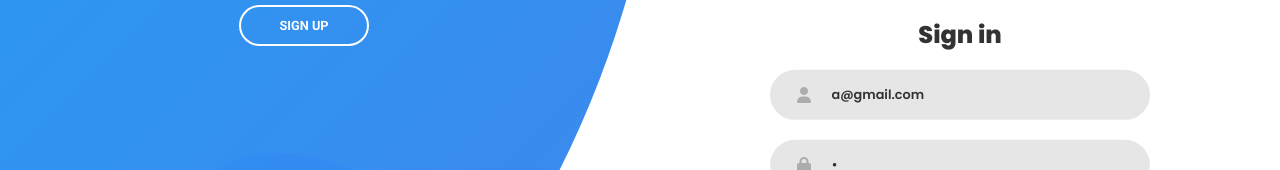
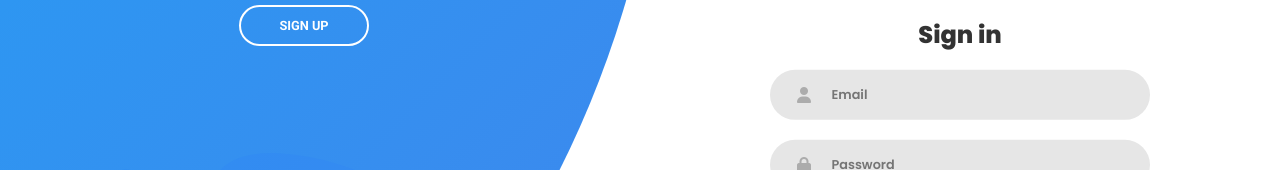
Before and after one commit to DexStarr0/Way2scale, a React (Create React App) app in the folder client/: page /signin in a window 1280 px wide. Shown: the part 259-429 px from the top of the page. Built offline with nearby package versions, Linux system fonts and the light colour scheme; no server answers.

Commit message:
worked on feting data error

```diff
--- a/client/src/component/Login_register/Signin_singup.js
+++ b/client/src/component/Login_register/Signin_singup.js
@@ -17,15 +17,15 @@ export default function SigninSignup() {
   //for navigate to other route
 
   const [user, setUser] = useState({
-    name: "ayush",
-    email: "@gmail.com",
-    phone: "2345",
-    password: "a",
-    cpassword: "a",
+    name: "",
+    email: "",
+    phone: "",
+    password: "",
+    cpassword: "",
   });
   const [loginData, checkUser] = useState({
-    email: "a@gmail.com",
-    password: "a",
+    email: "",
+    password: "",
   });
 
   const handleInput = (e) => {
```
